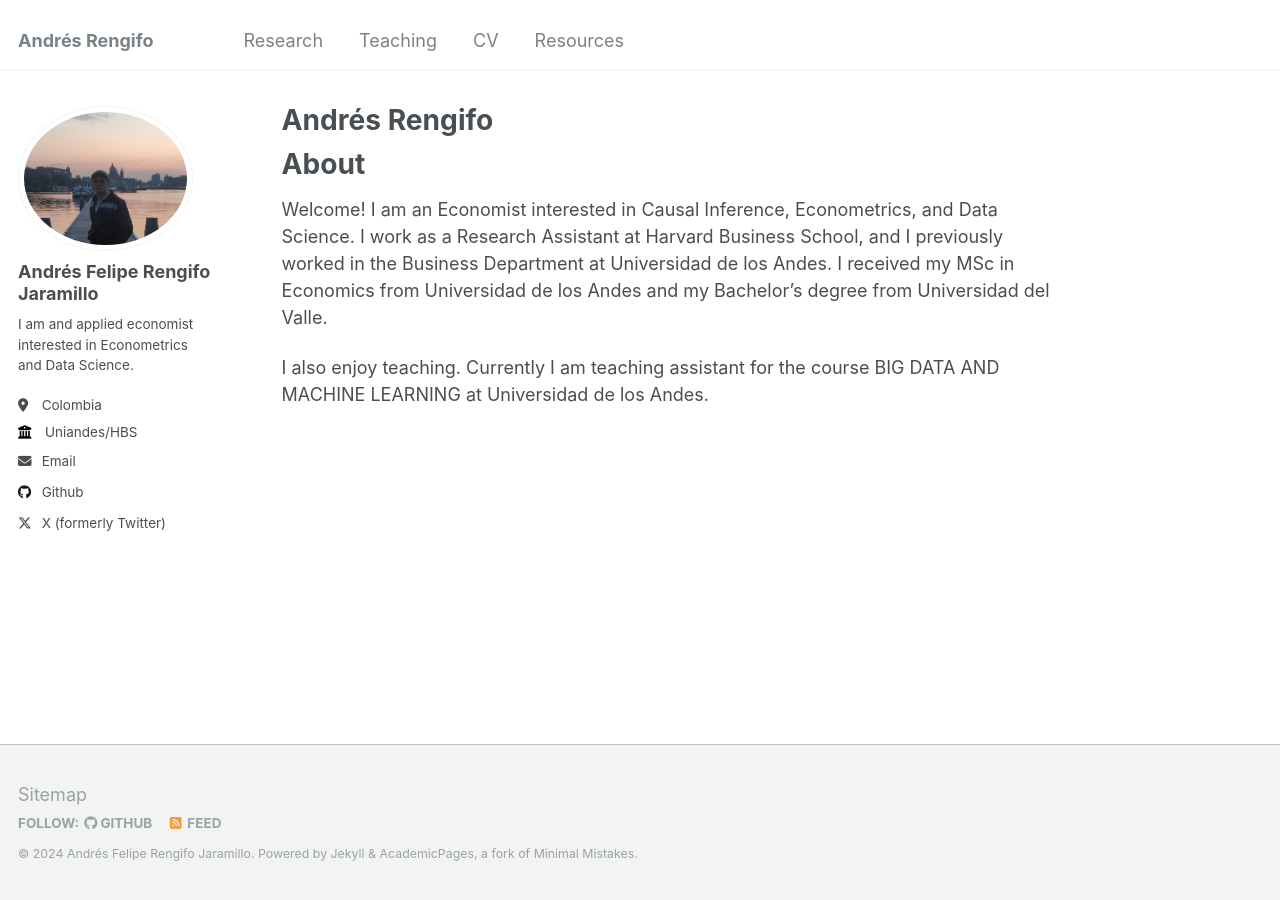
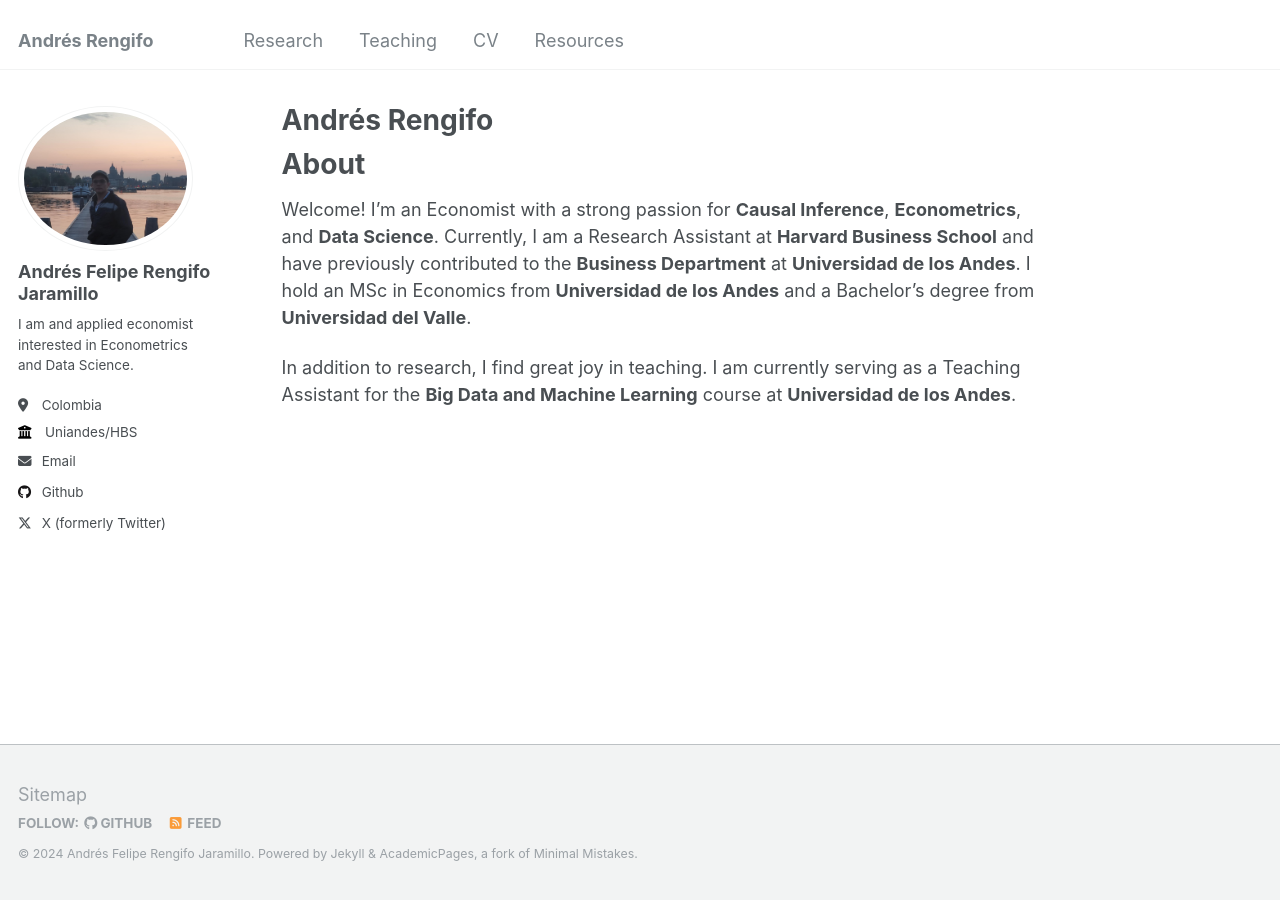
Before and after one commit to RengifoAndres/RengifoAndres.github.io, a Jekyll site: the page built from _pages/about.md, in a window 1280 px wide. Built offline with Jekyll 4.4.1, drawn with Linux system fonts in a browser that asks for light colours.

Commit message:
Update about.md

```diff
--- a/_pages/about.md
+++ b/_pages/about.md
@@ -10,6 +10,7 @@ redirect_from:
 
 About
 ======
-Welcome! I am an Economist interested in Causal Inference, Econometrics, and Data Science. I work as a Research Assistant at Harvard Business School, and I previously worked in the Business Department at Universidad de los Andes. I received my MSc in Economics from Universidad de los Andes and my Bachelor's degree from Universidad del Valle.
 
-I also enjoy teaching. Currently I am teaching assistant for the course BIG DATA AND MACHINE LEARNING at Universidad de los Andes.
+Welcome! I'm an Economist with a strong passion for **Causal Inference**, **Econometrics**, and **Data Science**. Currently, I am a Research Assistant at **Harvard Business School** and have previously contributed to the **Business Department** at **Universidad de los Andes**. I hold an MSc in Economics from **Universidad de los Andes** and a Bachelor's degree from **Universidad del Valle**.
+
+In addition to research, I find great joy in teaching. I am currently serving as a Teaching Assistant for the **Big Data and Machine Learning** course at **Universidad de los Andes**.
```
